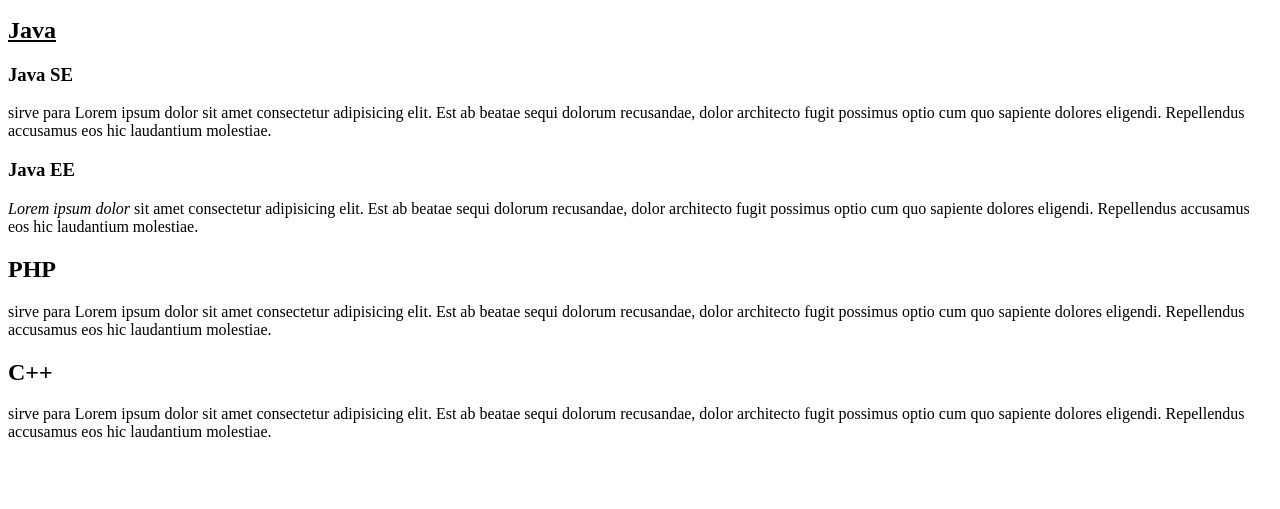
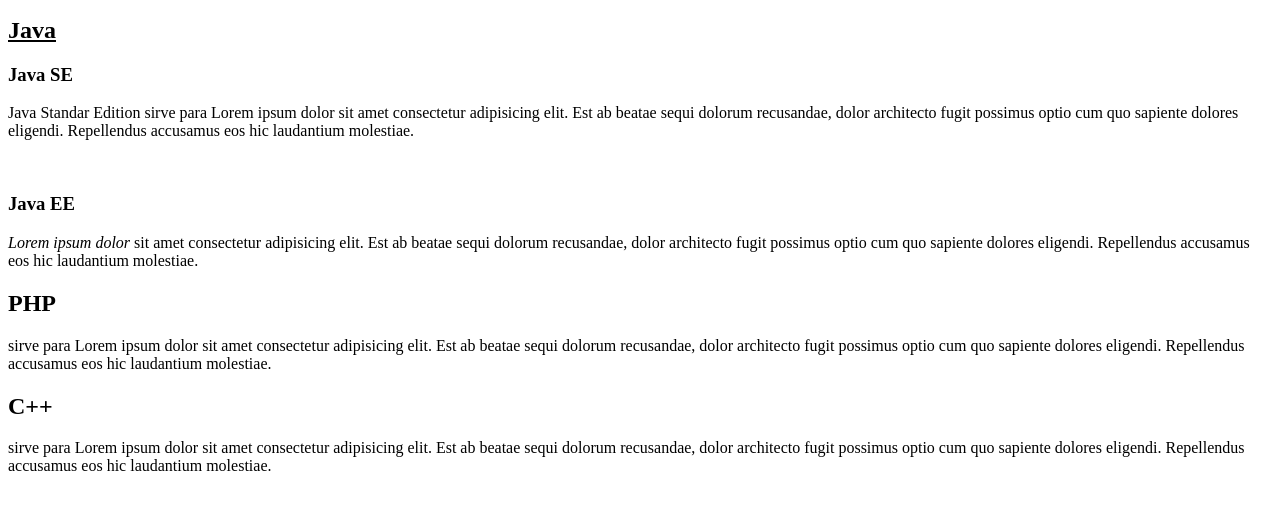
Before and after one commit to ingcarlospabon/frontendTC, a plain HTML site: page index.html in a window 1280 px wide. Shown: the part 101-610 px from the top of the page. Drawn offline with Linux system fonts and the light colour scheme.

Commit message:
practica clase 4

```diff
--- a/index.html
+++ b/index.html
@@ -9,7 +9,9 @@
     <h1> Lenguaje de Programación de Backend</h1>
     <p>A continuacion le vamos a mostrar algunos <b>lenguajes de programación para Backend</b></p>
     <h2><u>Java</u></h2>
-    <h3>Java SE</h3> <p>sirve para Lorem ipsum dolor sit amet consectetur adipisicing elit. Est ab beatae sequi dolorum recusandae, dolor architecto fugit possimus optio cum quo sapiente dolores eligendi. Repellendus accusamus eos hic laudantium molestiae.</p>
+    <h3>Java SE</h3>
+    <p>Java Standar Edition sirve para Lorem ipsum dolor sit amet consectetur adipisicing elit. Est ab beatae sequi dolorum recusandae, dolor architecto fugit possimus optio cum quo sapiente dolores eligendi. Repellendus accusamus eos hic laudantium molestiae.</p>
+    <br/>
     <h3>Java EE</h3> <p><i>Lorem ipsum dolor </i> sit amet consectetur adipisicing elit. Est ab beatae sequi dolorum recusandae, dolor architecto fugit possimus optio cum quo sapiente dolores eligendi. Repellendus accusamus eos hic laudantium molestiae.</p>
     <h2>PHP</h2> <p>sirve para Lorem ipsum dolor sit amet consectetur adipisicing elit. Est ab beatae sequi dolorum recusandae, dolor architecto fugit possimus optio cum quo sapiente dolores eligendi. Repellendus accusamus eos hic laudantium molestiae.</p>
     <h2>C++</h2> <p>sirve para Lorem ipsum dolor sit amet consectetur adipisicing elit. Est ab beatae sequi dolorum recusandae, dolor architecto fugit possimus optio cum quo sapiente dolores eligendi. Repellendus accusamus eos hic laudantium molestiae.</p>
```
